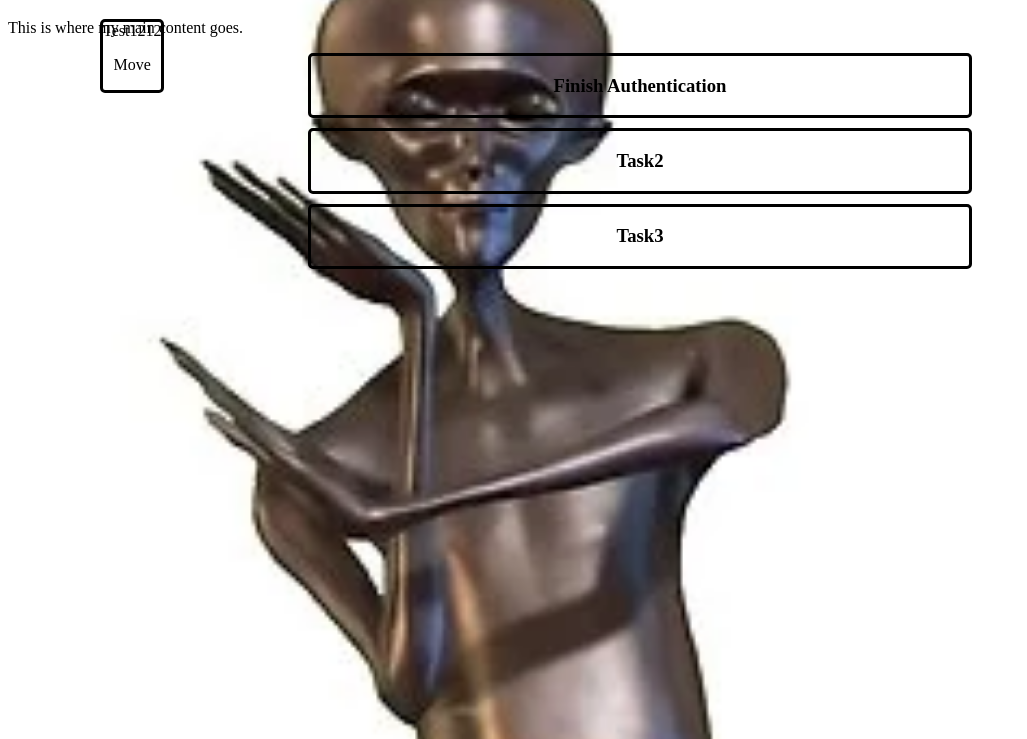
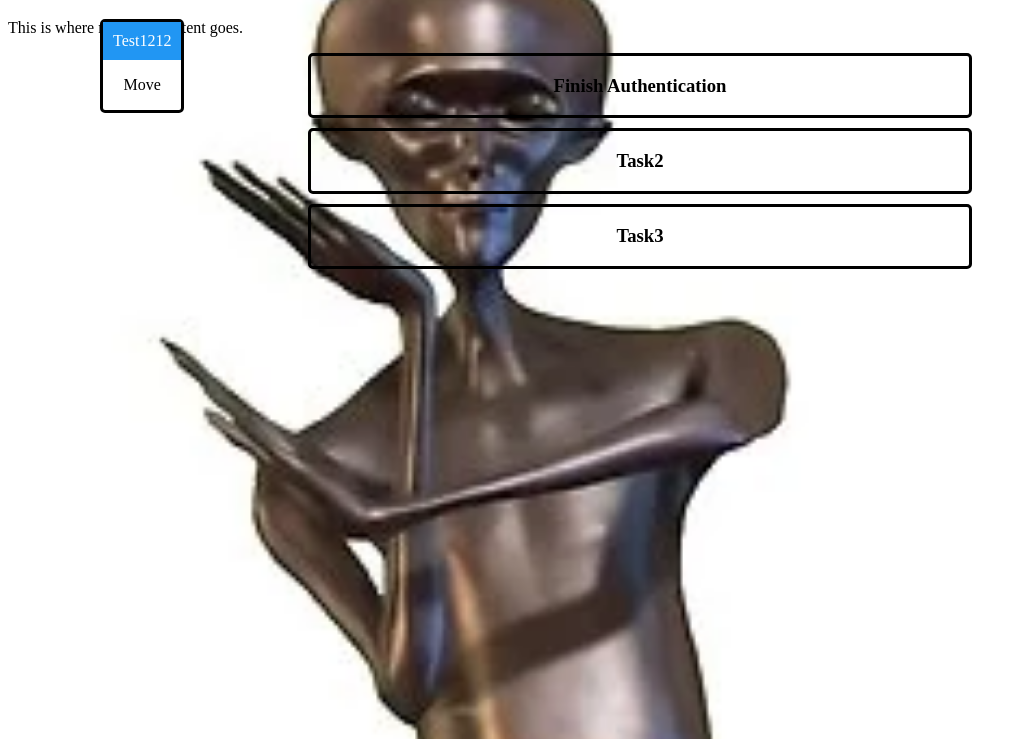
Before and after one commit to KoltMc/My-Taskboard, a plain HTML site: page taskboard.html in a window 1280 px wide. Shown: the part 61-800 px from the top of the page, without its empty margins (0-1027 px from the left). Drawn offline with Linux system fonts and the light colour scheme.

Commit message:
Add styles for #test and #mydivheader
Added background color to #test and created #mydivheader styles.

```diff
--- a/styles.css
+++ b/styles.css
@@ -20,4 +20,13 @@ body {
     text-align: center;
     border-style: solid;
     border-radius: 5px;
+    background-color: #FFFFFF;
 }
+
+#mydivheader {
+    padding: 10px;
+    cursor: move;
+    z-index: 10;
+    background-color: #2196F3;
+    color: #fff;
+}
```
